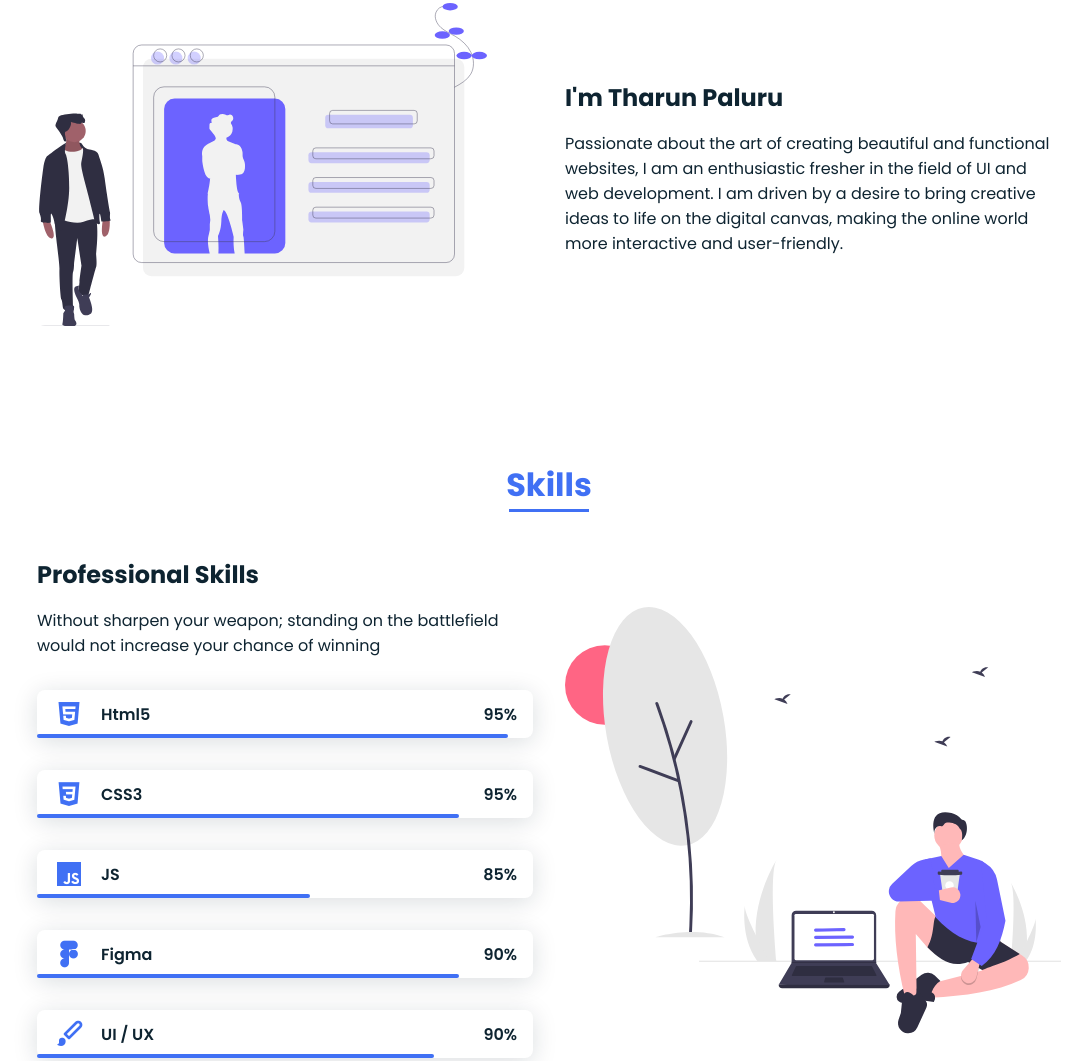
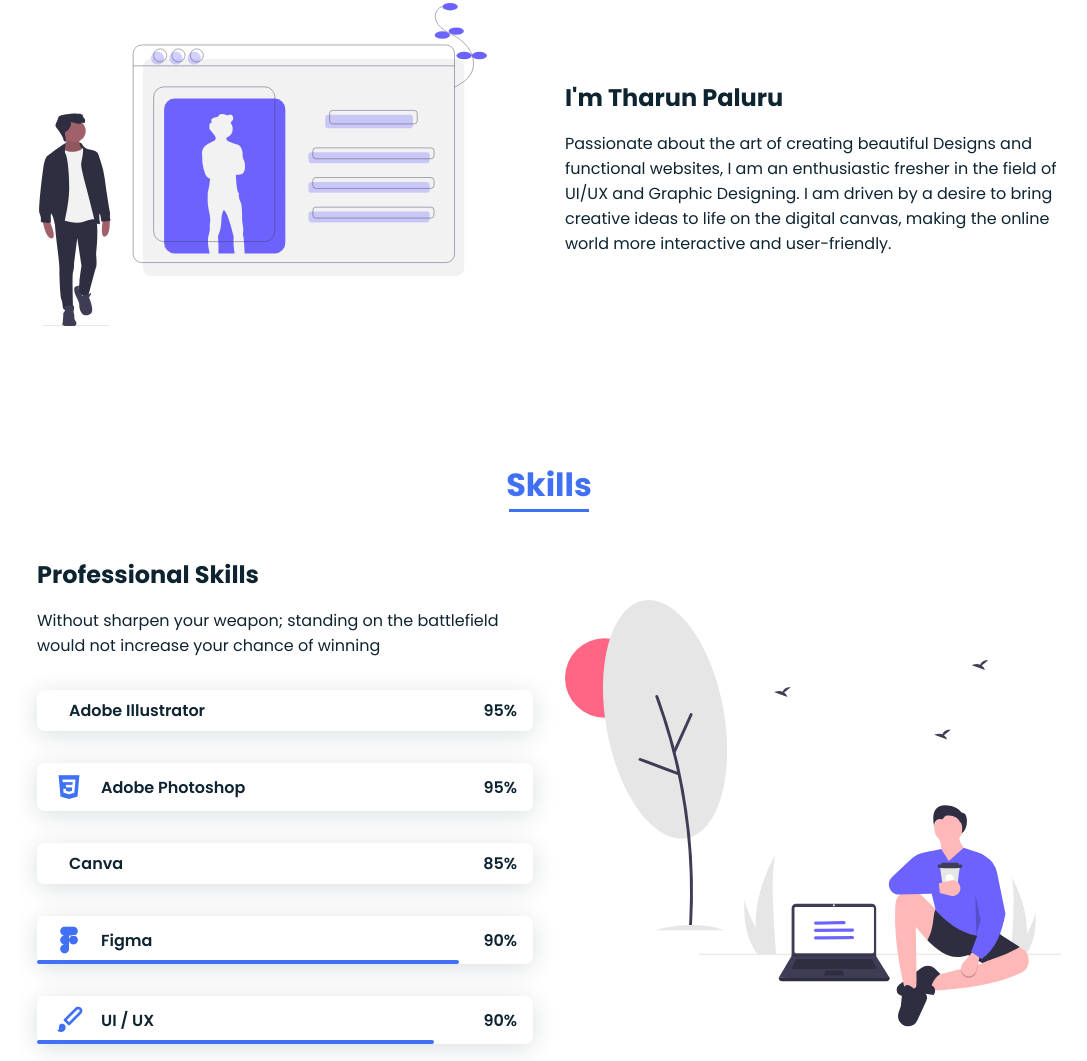
Before and after one commit to Tharunpaluru/Tharun-Portfolio, a website: page index.html in a window 1280 px wide. Shown: the part 973-2034 px from the top of the page, without its empty margins (91-1178 px from the left). Drawn offline with nearby package versions, Linux system fonts and the light colour scheme.

Commit message:
Intial commit

```diff
--- a/index.html
+++ b/index.html
@@ -49,7 +49,7 @@
         <div class="home_data" data-aos="fade-down">
           <h1 class="home_title">
             Hi, <br />I'm <span class="home_title-color">Tharun Paluru</span
-            ><br />UI & Web Developer
+            ><br />UI/UX & Graphic Designer
           </h1>
           <a href="Tharun Kumar.pdf" class="button">My CV</a>
         </div>
@@ -671,8 +671,8 @@
               I'm Tharun Paluru
             </h2>
             <p class="about_text" data-aos="fade-down" data-aos-delay="450">
-              Passionate about the art of creating beautiful and functional websites,
-              I am an enthusiastic fresher in the field of UI and web development.
+              Passionate about the art of creating beautiful Designs and functional websites,
+              I am an enthusiastic fresher in the field of UI/UX and Graphic Designing.
               I am driven by a desire to bring creative ideas to life on the digital canvas,
               making the online world more interactive and user-friendly.
             </p>
@@ -697,40 +697,40 @@
               Without sharpen your weapon; standing on the battlefield would not
               increase your chance of winning
             </p>
-            <!-- SKILLS HTML -->
+            <!-- SKILLS Adobe Illustrator -->
             <div class="skills_data" data-aos="fade-right">
               <div class="skills_name">
-                <i class="bx bxl-html5 skill_icon"></i>
-                <span class="skill_name">Html5</span>
+                <i class="bx bxl-Adobe Illustrator skill_icon"></i>
+                <span class="skill_name">Adobe Illustrator</span>
               </div>
 
               <div><span class="skill_percentage">95%</span></div>
 
-              <div class="skill_bar skill_html"></div>
+              <div class="skill_bar skill_Adobe Illustrator"></div>
             </div>
 
-            <!-- SKILLS css -->
+            <!-- SKILLS Adobe Photoshop -->
             <div class="skills_data" data-aos="fade-right" data-aos-delay="250">
               <div class="skills_name">
                 <i class="bx bxl-css3 skill_icon"></i>
-                <span class="skill_name">CSS3</span>
+                <span class="skill_name">Adobe Photoshop</span>
               </div>
 
               <div><span class="skill_percentage">95%</span></div>
 
-              <div class="skill_bar skill_css"></div>
+              <div class="skill_bar skill_Adobe Photoshop"></div>
             </div>
 
-            <!-- SKILLS JS -->
+            <!-- SKILLS Canva -->
             <div class="skills_data" data-aos="fade-right" data-aos-delay="250">
               <div class="skills_name">
-                <i class="bx bxl-javascript skill_icon"></i>
-                <span class="skill_name">JS</span>
+                <i class="bx bxl-Canva skill_icon"></i>
+                <span class="skill_name">Canva</span>
               </div>
 
               <div><span class="skill_percentage">85%</span></div>
 
-              <div class="skill_bar skill_js"></div>
+              <div class="skill_bar skill_Canva"></div>
             </div>
 
              <!-- SKILLS FIGMA -->
```
Also changed, not shown: images/work4.jpg (deleted), images/work5.jpg (deleted), images/work6.jpg (deleted), images/work6.png (added), 3 other files.
